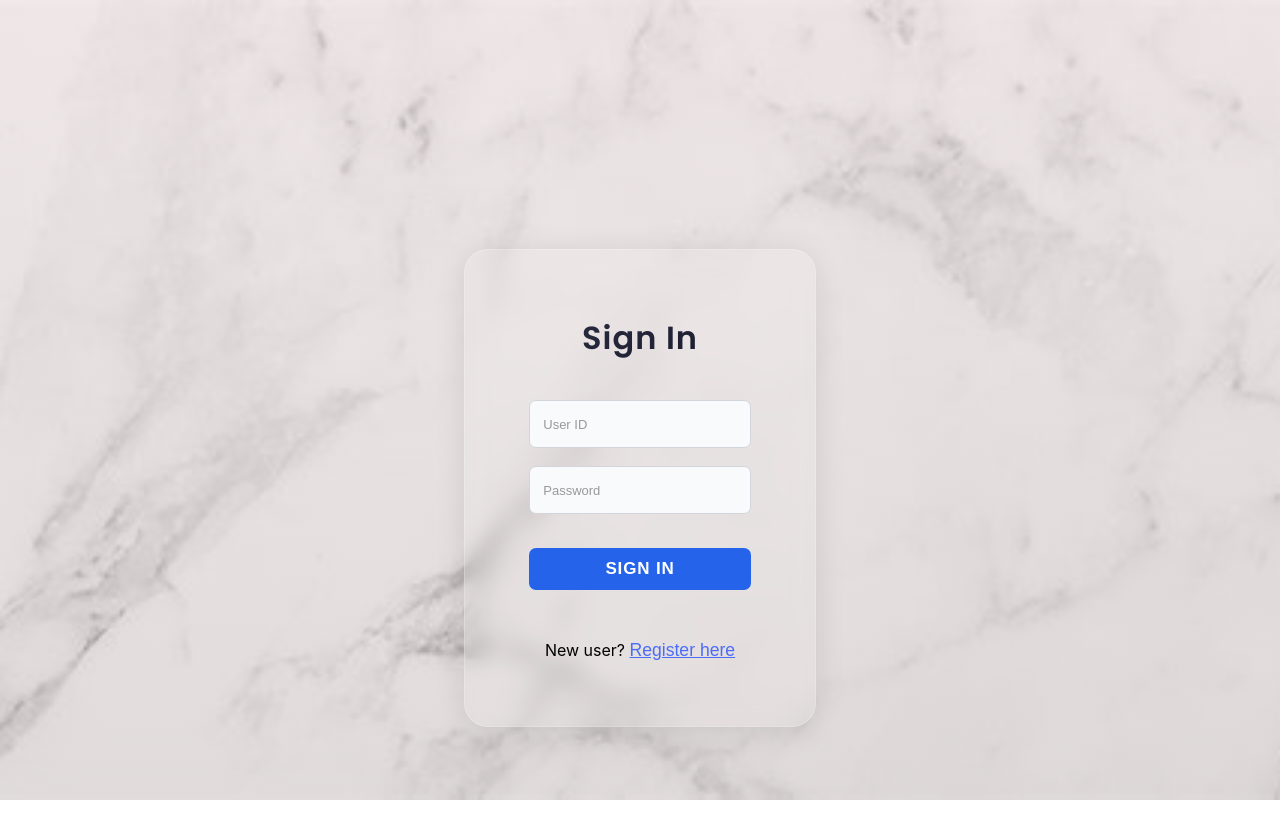
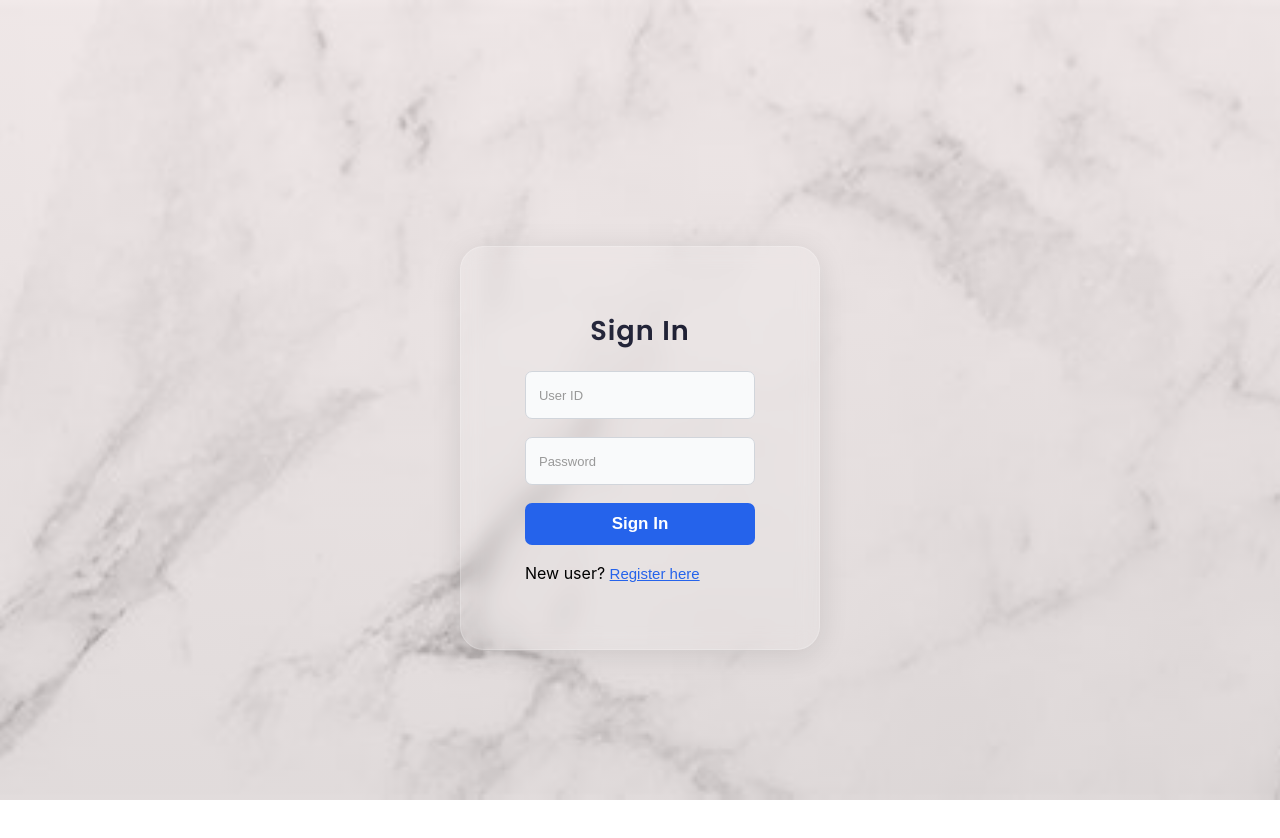
Before and after one commit to Sreejay1804/ecommerce, a React (Create React App) app in the folder frontend/: page / in a window 1280 px wide. Shown: the top 838 px of the page. Built offline with nearby package versions, Linux system fonts and the light colour scheme.

Commit message:
css updated

```diff
--- a/frontend/src/CustomerManagementApp.css
+++ b/frontend/src/CustomerManagementApp.css
@@ -8,6 +8,7 @@
 body {
   font-family: -apple-system, BlinkMacSystemFont, "Segoe UI", Roboto, "Helvetica Neue", Arial, sans-serif;
   line-height: 1.5;
+
 }
 
 /* App layout */
@@ -15,6 +16,11 @@ body {
   display: flex;
   min-height: 100vh;
   background-color: #f3f4f6;
+   background: linear-gradient(rgba(255, 255, 255, 0.7), rgba(255, 255, 255, 0.7)),
+              url('C:\Users\Sreejay\Videos\ecommerce\frontend\public\dashboard-bg.jpg');
+  background-size: cover;
+  background-position: center;
+  background-attachment: fixed;
 }
 
 /* Sidebar styles */
@@ -253,12 +259,12 @@ body {
 }
 
 .btn-gray {
-  background-color: #6b7280;
+  background-color: #ffffff;
   margin-left: 8px;
 }
 
 .btn-gray:hover {
-  background-color: #4b5563;
+  background-color: #3b84ea;
 }
 
 .btn-link {
@@ -272,6 +278,9 @@ body {
 
 .btn-red-link {
   color: #dc2626;
+}
+.btn-red-link:hover {
+  color: #b91c1c;
 }
 
 .btn-link:hover {
@@ -624,17 +633,14 @@ body {
 }
 
 .auth-panel {
-  max-width: 370px;
-  margin: 80px auto 0 auto;
-  padding: 36px 30px 28px 30px;
-  background: #fff;
-  border-radius: 14px;
-  box-shadow: 0 6px 32px #0002;
-  text-align: center;
-  display: flex;
-  flex-direction: column;
-  gap: 14px;
-  border: 1.5px solid #e0e7ef;
+  background: rgba(255, 255, 255, 0.1);
+  backdrop-filter: blur(10px);
+  border-radius: 1.5rem;
+  padding: clamp(2rem, 5vw, 4rem);
+  box-shadow: 0 4px 30px rgba(0, 0, 0, 0.1);
+  border: 1px solid rgba(255, 255, 255, 0.2);
+  width: min(600px, 95%); /* Increased from 400px to 600px */
+  animation: fadeIn 0.8s ease-in-out;
 }
 
 .auth-panel h2 {
--- a/frontend/src/CustomerManagementApp.jsx
+++ b/frontend/src/CustomerManagementApp.jsx
@@ -1,6 +1,4 @@
 import { useEffect, useState } from 'react';
-import { useAuth } from './contexts/AuthContext';
-import './CustomerManagementApp.css';
 import AddCustomer from './components/AddCustomer.jsx';
 import AddProduct from './components/AddProduct.jsx';
 import CreateInvoice from './components/CreateInvoice.jsx';
@@ -11,6 +9,8 @@ import ManageProduct from './components/ManageProduct.jsx';
 import ProductModule from './components/ProductModule';
 import SearchInvoice from './components/SearchInvoice.jsx';
 import SearchProduct from './components/SearchProduct.jsx';
+import { useAuth } from './contexts/AuthContext';
+import './CustomerManagementApp.css';
 
 const CUSTOMER_API = 'http://localhost:8080/api/customers';
 const INVOICE_API = 'http://localhost:8080/api/invoices';
@@ -329,7 +329,7 @@ export default function CustomerManagementApp() {
                         </button>
                         <button
                           onClick={() => handleDeleteFromList(customer)}
-                          className="btn-link btn-red-link"
+                          className="btn-link btn-red-link btn-red-link:hover"
                         >
                           Delete
                         </button>
--- a/frontend/src/components/Dashboard.jsx
+++ b/frontend/src/components/Dashboard.jsx
@@ -1,5 +1,6 @@
 import { useNavigate } from 'react-router-dom';
 import { useAuth } from '../contexts/AuthContext';
+import '../styles/Dashboard.css';
 
 export default function Dashboard() {
   const navigate = useNavigate();
--- a/frontend/src/styles/Dashboard.css
+++ b/frontend/src/styles/Dashboard.css
@@ -290,7 +290,7 @@
   line-height: 1.5;
 }
 
-.form-input {
+/*.form-input {
   width: 100%;
   padding: 1rem 1.5rem;
   margin-bottom: 1.5rem;
@@ -302,7 +302,7 @@
   color: #333;
 }
 
-.btn {
+/*.btn {
   width: 100%;
   padding: 1rem 2rem;
   font-size: 1.1rem;
--- a/frontend/src/styles/ProductModule.css
+++ b/frontend/src/styles/ProductModule.css
@@ -78,7 +78,7 @@
 }
 
 .btn-green {
-    background-color: #10b981;
+    background-color: #93c5b5;
     color: white;
 }
 
```
Also changed, not shown: frontend/src/App.jsx (+7 -4 lines), 2 other files (tests, documents, lock files or other folders).
